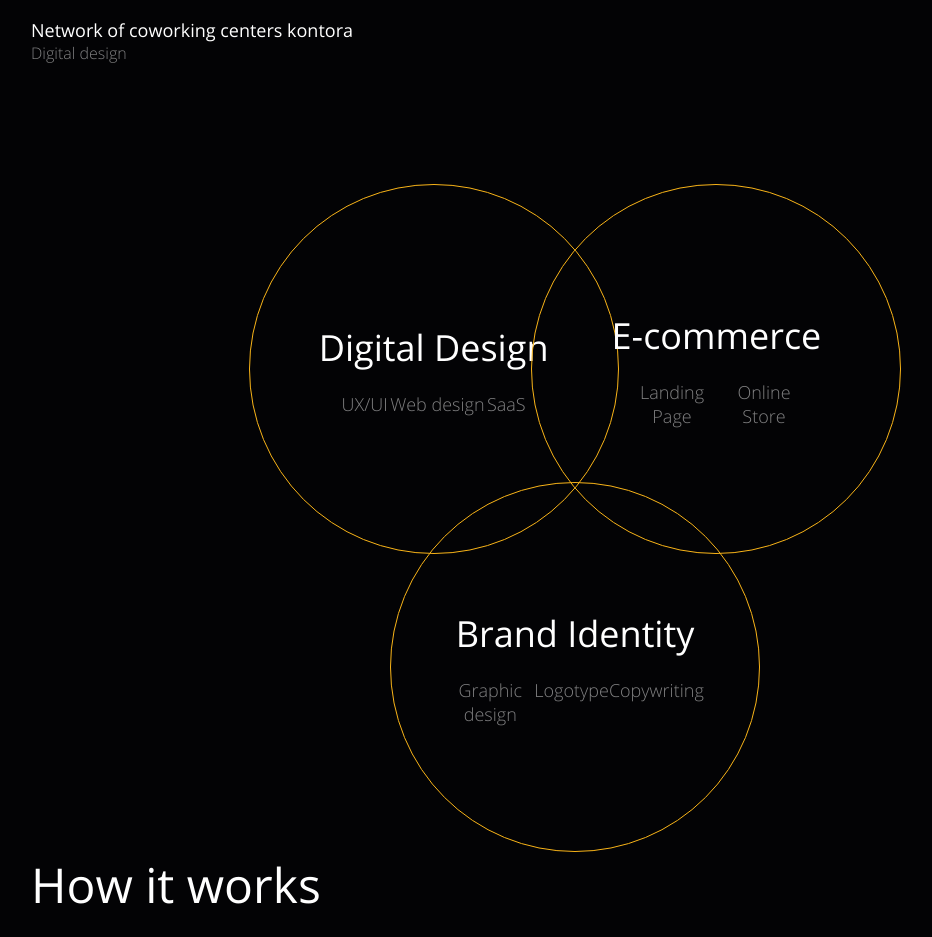
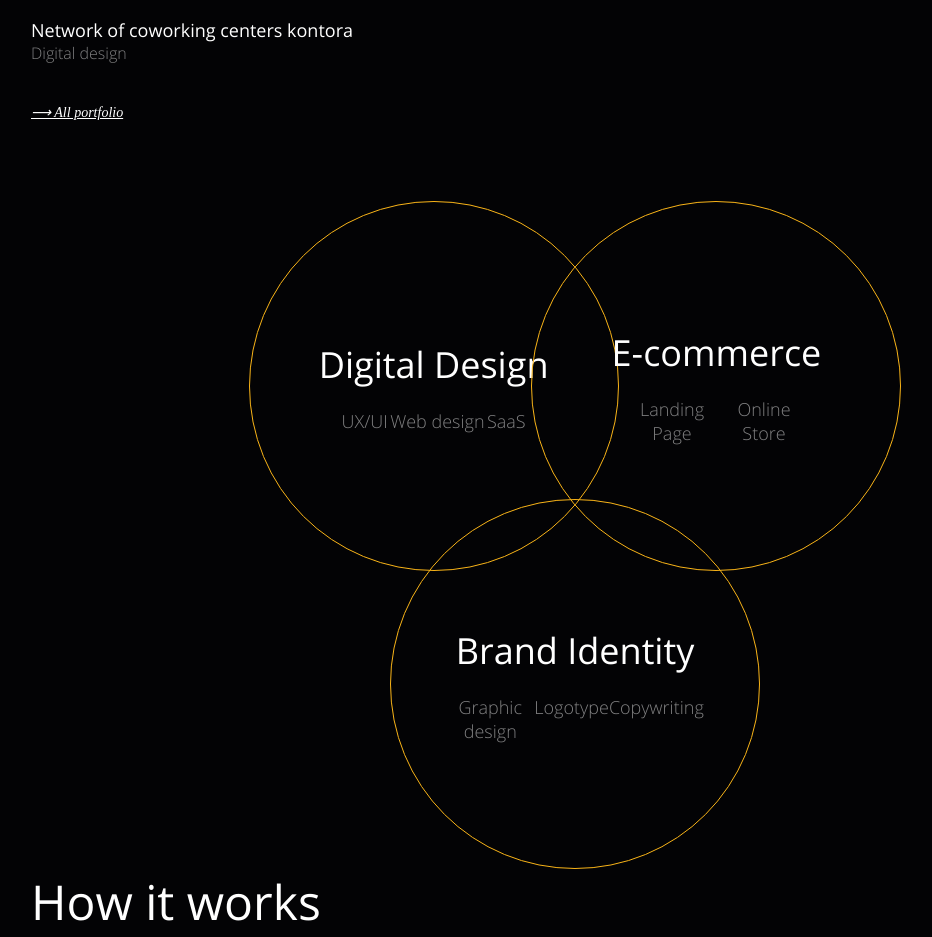
Before and after one commit to webtoothteam/webtooth, a plain HTML site: page index.html in a window 1280 px wide. Shown: the part 2336-3273 px from the top of the page, without its empty margins (65-997 px from the left). Drawn offline with nearby package versions, Linux system fonts and the light colour scheme.

Commit message:
Update index.html

```diff
--- a/index.html
+++ b/index.html
@@ -103,6 +103,9 @@
             </div>
         </div>
 
+                    <div class="all-port" style="color: white; align-self: flex-end; font-size: 14px;">
+                <i><ins>&#10230; All portfolio</ins></i>
+            </div>
 
         <div class="elips">
 
```
